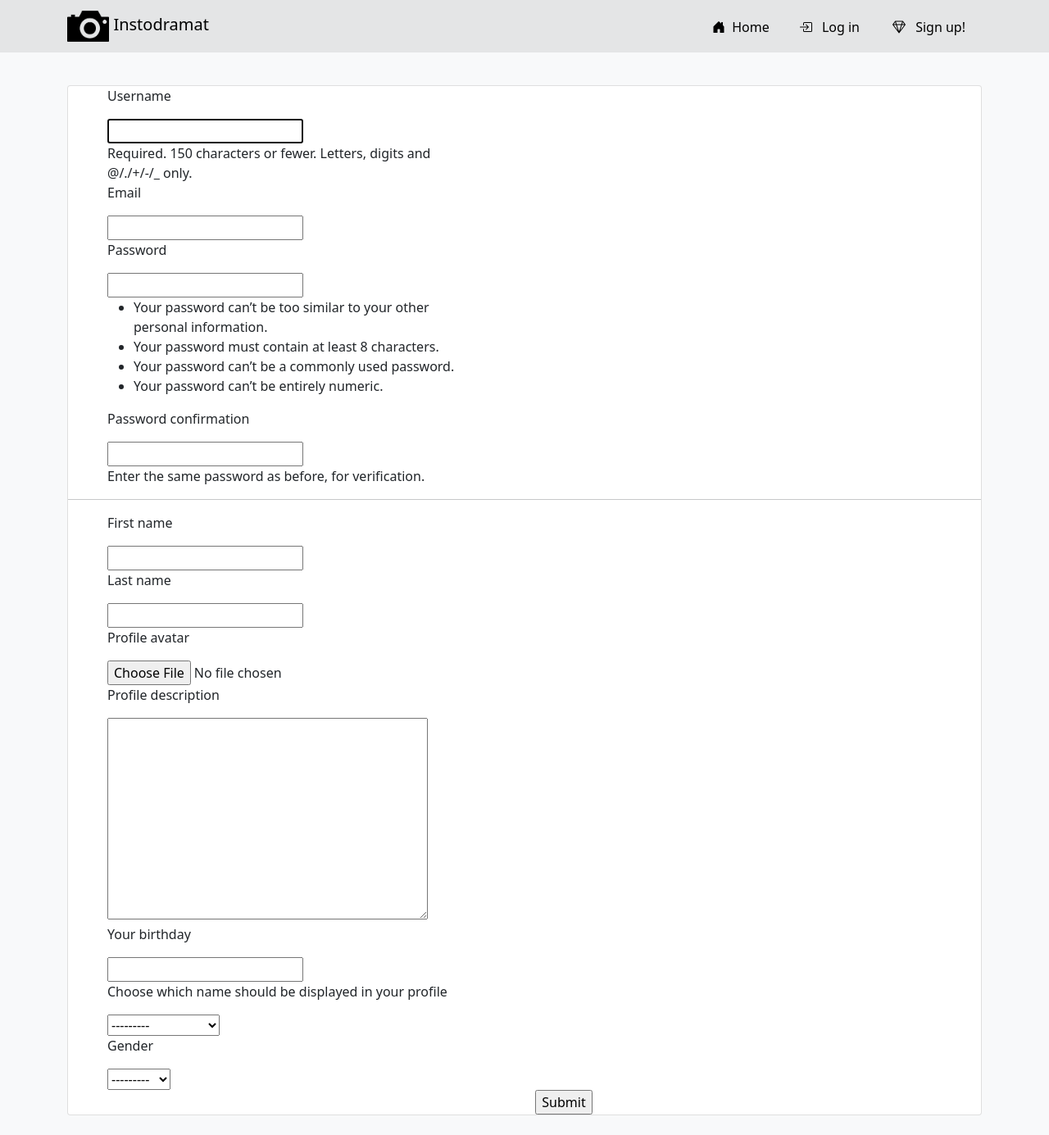
After one commit to aFku/Django-Instodramat, a Django app: page /registry in a window 1280 px wide. The commit adds this page. Shown: the whole page at 82% size. Run offline with Django 3.2, Linux system fonts and the light colour scheme; some libraries are stand-ins or nearby versions.

Commit message:
Added registry template | Created registry view | Created ExtendedUserCreationForm and ProfileCreationForm

```diff
--- /dev/null
+++ b/Instodramat/Users/forms.py
@@ -0,0 +1,46 @@
+from .models import Profile
+from django import forms
+from django.forms import ModelForm
+from django.contrib.auth.forms import UserCreationForm
+from django.contrib.auth.models import User
+
+
+class ProfileCreationForm(ModelForm):
+    class Meta:
+        model = Profile
+        fields = ('first_name', 'last_name', 'avatar', 'description', 'birthday', 'display_name', 'gender')
+        labels = {
+            'first_name': 'First name',
+            'last_name': 'Last name',
+            'birthday': 'Your birthday',
+            'description': 'Profile description',
+            'avatar': 'Profile avatar',
+            'display_name': 'Choose which name should be displayed in your profile',
+            'gender': 'Gender',
+        }
+        widgets = {
+            'description': forms.Textarea(),
+        }
+
+
+class EmailUserCreationForm(UserCreationForm):
+    """
+    Extended UserCreationForm with Email field
+    """
+    email = forms.EmailField()
+
+    class Meta:
+        model = User
+        fields = ('username', 'email', 'password1', 'password2')
+        help_texts = {
+            'password1': '''Passwords must be the same
+            - Only letters and digits
+            - Password cannot be too popular'''
+        }
+
+    def save(self, commit=True):
+        user = super(UserCreationForm, self).save(commit=False)
+        user.email = self.cleaned_data['email']
+        if commit:
+            user.save()
+        return user
--- a/Instodramat/Users/models.py
+++ b/Instodramat/Users/models.py
@@ -9,7 +9,7 @@ from . import default_vars
 class Profile(models.Model):
     first_name = models.CharField(max_length=20, blank=False, null=False)
     last_name = models.CharField(max_length=20, blank=False, null=False)
-    birthday = models.DateField(blank=False, null=False)
+    birthday = models.DateField(blank=True, null=True) # in future will be required
     description = models.CharField(max_length=255, blank=True, null=True)
     rename_path = RenamePath('Avatars')  # Create object from Scripts.RenamePath to rename uploaded avatar
     avatar = models.ImageField(upload_to=rename_path, blank=True, null=True)
@@ -20,7 +20,7 @@ class Profile(models.Model):
         (True, "Full name"),
         (False, "Only username"),
     )
-    display_name = models.CharField(max_length=71, choices=DISPLAY_NAME_CHOICE_VALUES, blank=False, null=False)
+    display_name = models.BooleanField(choices=DISPLAY_NAME_CHOICE_VALUES, blank=False, null=False)
     # Relation for associate followers
     follow = models.ManyToManyField(User, related_name='followers')
     GENDER_CHOICE_VALUES = (
--- /dev/null
+++ b/Instodramat/Users/static/css/registry.css
@@ -0,0 +1,5 @@
+#message-container{
+    background-color: #5AB8FF;
+    border: solid 2px #2496EE;
+    border-radius: 10px;
+}
--- a/Instodramat/Users/templates/profile.html
+++ b/Instodramat/Users/templates/profile.html
@@ -2,7 +2,7 @@
 {% load static %}
 
 {% block title %}
-    test title
+    Instodramat - Profile
 {% endblock %}
 
 {% block styles %}
--- /dev/null
+++ b/Instodramat/Users/templates/registry.html
@@ -0,0 +1,72 @@
+{% extends "base.html" %}
+{% load static %}
+
+{% block title %}
+    Instodramat - Registry
+{% endblock %}
+
+{% block styles %}
+    {{ block.super }}
+    <link rel="stylesheet" href="{% static 'css/registry.css' %}">
+{% endblock %}
+
+{% block content %}
+    {% if messages %}
+    <div class="row">
+        <div class="col-lg-12" id="message-container">
+            <a>
+                    {% for message in messages %}
+                        <p>{{ message }}</p>
+                    {% endfor %}
+
+                {% if user_form.non_field_errors %}
+                    {{ user_form.non_field_errors }}
+                {% endif %}
+
+                {% if profile_form.non_field_errors %}
+                    {{ profile_form.non_field_errors }}
+                {% endif %}
+            </a>
+        </div>
+    </div>
+    {% endif %}
+    <div class="card mt-3" style="width: 100%;">
+        <form method="post" action="">
+            {% csrf_token %}
+            <div class="row">
+                {% for field in user_form %}
+                <div class="col-lg-5 col-md-12 mx-5">
+                    <p>{{ field.label }}</p>
+                    {% if field.errors %}
+                        {% for error in field.errors %}
+                            <p style="color: red;">{{ error }}</p>
+                        {% endfor %}
+                    {% endif %}
+                    {{ field }}
+                    <br>
+                    {{ field.help_text}}
+                </div>
+                {% endfor %}
+            </div>
+            <hr>
+            <div class="row">
+                {% for field in profile_form %}
+                <div class="col-lg-5 col-md-12 mx-5">
+                    <p>{{ field.label }}</p>
+                    {% if field.errors %}
+                        {% for error in field.errors %}
+                            <p style="color: red;">{{ error }}</p>
+                        {% endfor %}
+                    {% endif %}
+                    {{ field }}
+                </div>
+                {% endfor %}
+            </div>
+            <div class="row">
+                <div class="col-lg-12 mx-5" style="text-align: center;">
+                    <input type="submit" value="Submit">
+                </div>
+            </div>
+        </form>
+    </div>
+{% endblock %}
--- a/Instodramat/Users/urls.py
+++ b/Instodramat/Users/urls.py
@@ -3,5 +3,6 @@ from . import views
 
 #path('url', '<view name>', name=<''url name>)
 urlpatterns = [
-    path('<int:pk>', views.ProfileView.as_view(), name='xd')
+    path('<int:pk>', views.ProfileView.as_view(), name='xd'),
+    path('registry', views.user_create_view, name='registry'),
 ]
--- a/Instodramat/Users/views.py
+++ b/Instodramat/Users/views.py
@@ -1,7 +1,11 @@
-from django.shortcuts import render, get_object_or_404
-from django.views.generic import DetailView
+from django.shortcuts import render, get_object_or_404, redirect
+from django.http import HttpResponseNotFound
+from django.views.generic import DetailView, CreateView
 from django.contrib.auth.models import User
+from django.contrib import messages
+from .forms import ProfileCreationForm, EmailUserCreationForm
 from .models import Profile
+
 
 
 class ProfileView(DetailView):
@@ -25,3 +29,25 @@ class ProfileView(DetailView):
         context['profile'] = self.profile
         #context['photos'] = self.photos
         return context
+
+# -----------------------------------------------------------------------------------------------------------------
+
+def user_create_view(request):
+    if not request.user.is_authenticated:
+        if request.method == "POST":
+            userform = EmailUserCreationForm(request.POST)
+            profileform = ProfileCreationForm(request.POST)
+            if userform.is_valid() and profileform.is_valid():
+                # Create here two objects, and connect them
+                new_user = User.objects.create_user(**userform.cleaned_data)
+                profile = Profile.objects.create(user=new_user, **profileform.cleaned_data)
+                messages.success(request, 'Account has been created successfully')
+                return redirect('registry')
+            else:
+                messages.error(request, 'Account cannot be created')
+        else:
+            userform = EmailUserCreationForm()
+            profileform = ProfileCreationForm()
+        return render(request, 'registry.html', {'user_form': userform, 'profile_form': profileform})
+    #### For a moment
+    return HttpResponseNotFound('temporary redirection')
```
